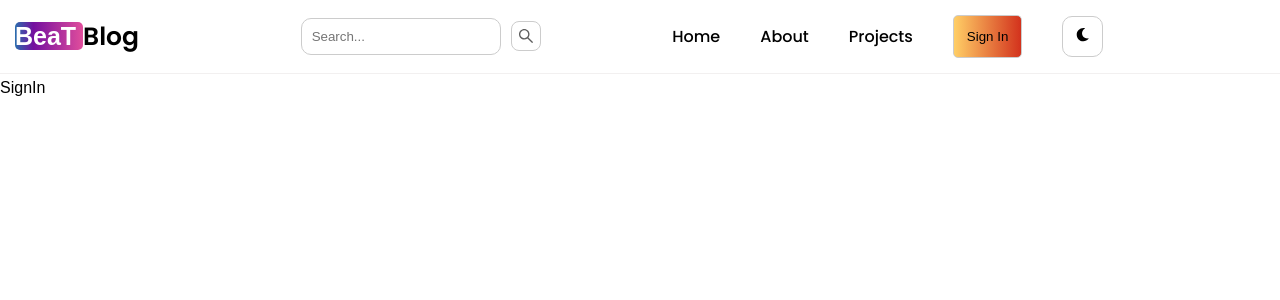
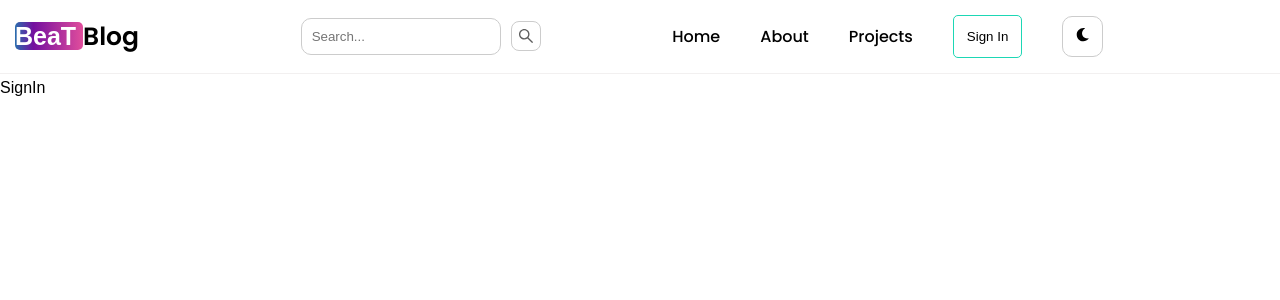
Before and after one commit to FaisalKhan-8/mern-blog, a React (Vite) app in the folder client/: page /sign-in in a window 1280 px wide. Shown: the top 300 px of the page. Built offline with nearby package versions, Linux system fonts and the light colour scheme; a web font is replaced by a local one.

Commit message:
signup button style changes

```diff
--- a/client/src/styles/colors.scss
+++ b/client/src/styles/colors.scss
@@ -3,6 +3,6 @@ $black: #000;
 $gradient: hsla(169, 76%, 48%, 1);
 $linearGradient: linear-gradient(
   90deg,
-  hsla(41, 100%, 70%, 1) 0%,
-  hsla(7, 76%, 47%, 1) 100%
+  hsla(120, 93%, 84%, 1) 0%,
+  hsla(185, 90%, 51%, 1) 100%
 );
--- a/client/src/styles/header.scss
+++ b/client/src/styles/header.scss
@@ -113,13 +113,14 @@ form {
 .btn3 {
   padding: 13px;
   border-radius: 5px;
-  background: $linearGradient;
-  border: 1px solid #ccc;
+
+  background-color: $white;
+  border: 1px solid $gradient;
   cursor: pointer;
 
   &:hover {
     color: $white;
-    background: $gradient;
+    background: $linearGradient;
   }
 }
 
```
